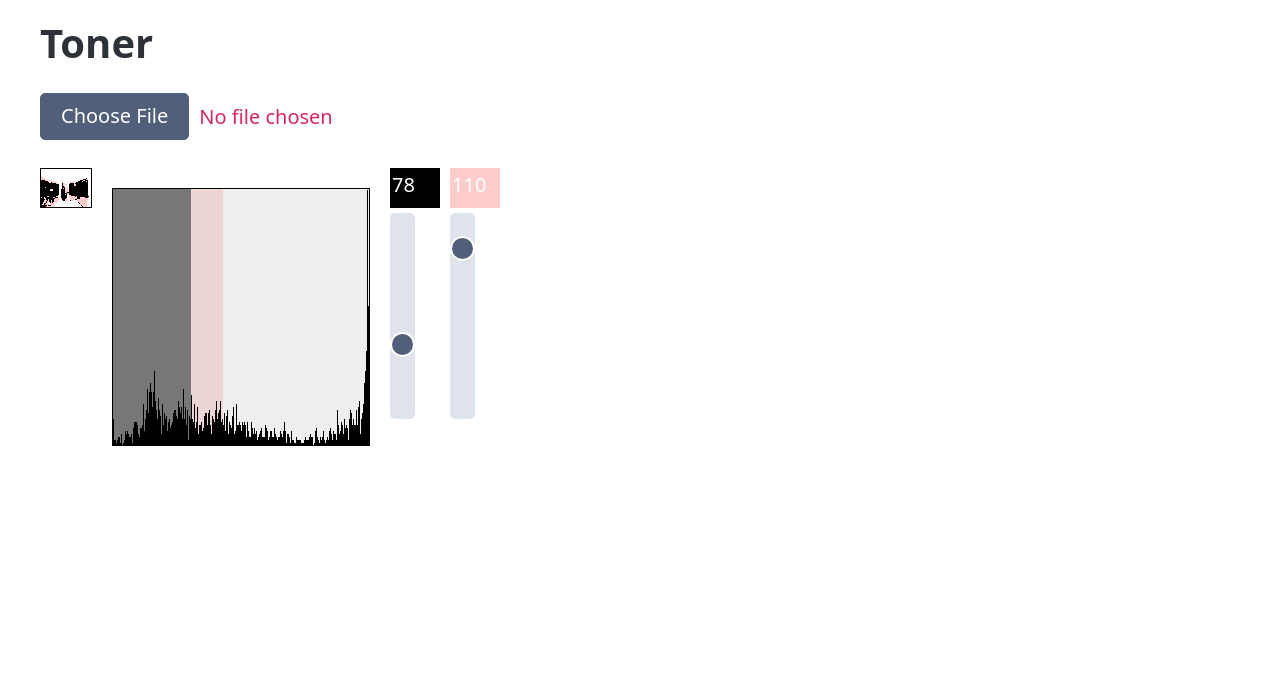
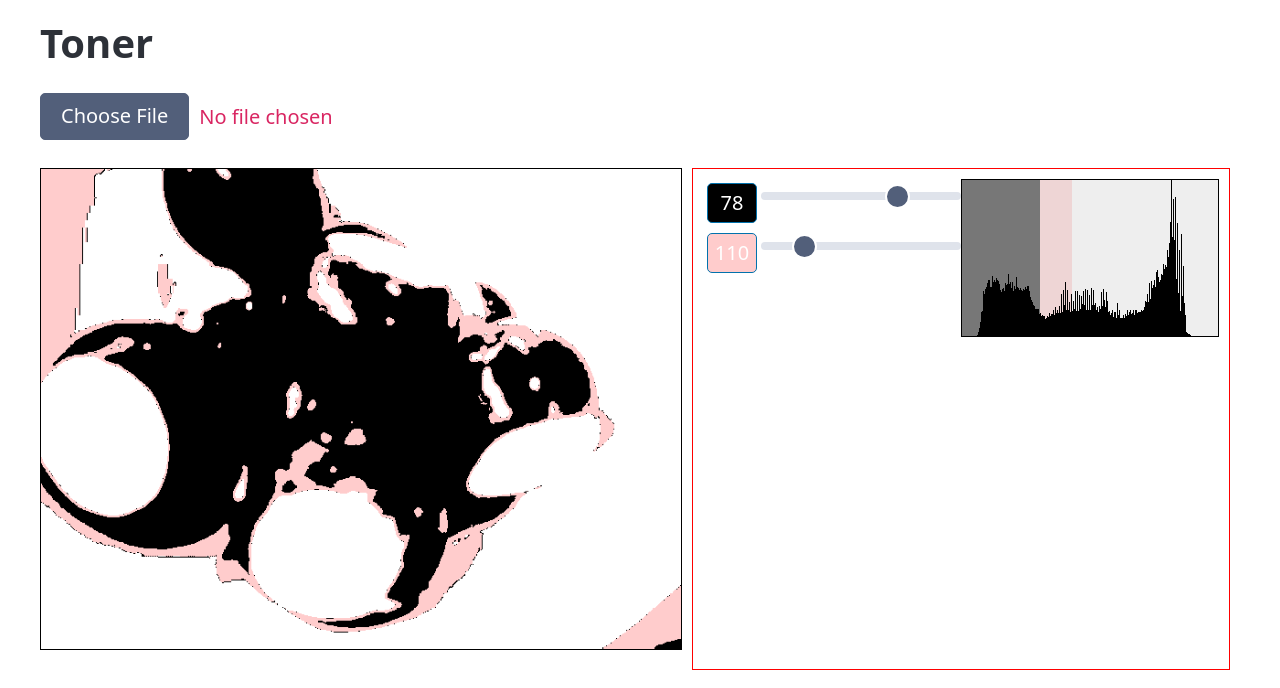
Before and after one commit to greggraf/twotone, a SvelteKit app: page / in a window 1280 px wide. Shown: the top 688 px of the page. Built offline with nearby package versions, Linux system fonts and the light colour scheme.

Commit message:
formatting

```diff
--- /dev/null
+++ b/src/lib/ColorSlider.svelte
@@ -0,0 +1,28 @@
+<script>
+	let { value = $bindable(), min, max, color } = $props();
+</script>
+
+<label
+	><button class="swatch" style="--color: {color};" on:click>
+		{value}
+	</button>
+	<input class="sliders" bind:value type="range" {min} {max} step="1" /></label
+>
+
+<style>
+	.swatch {
+		padding: 2px;
+		height: 2em;
+		width: 2.5em;
+		background-color: var(--color);
+		color: white;
+		margin: .2em;
+	}
+	.sliders {
+		width: 200px;
+	}
+	label {
+		display: flex;
+		margin: 0;
+	}
+</style>
--- a/src/lib/Histogram.svelte
+++ b/src/lib/Histogram.svelte
@@ -1,6 +1,8 @@
 <script>
+	const histogramHeight = 156;
+
 	function scaleValue(value, max = 255) {
-		return Math.floor((value / max) * 255);
+		return Math.floor((value / max) * histogramHeight);
 	}
 
 	function scaleValues(numbers = []) {
@@ -11,32 +13,50 @@
 	let { greyscaleImageData = [], blackpoint, whitepoint, hexColor } = $props();
 
 	let histogram = $derived.by(() => {
-        const histogram = new Array(256).fill(0);
+		const histogram = new Array(256).fill(0);
 		for (let i = 0; i < greyscaleImageData.length; i += 4) {
 			const grayscale = greyscaleImageData[i];
 			histogram[grayscale]++;
 		}
-        return(scaleValues(histogram))
-    });
-
+		return scaleValues(histogram);
+	});
 </script>
 
 {#if greyscaleImageData.length > 0}
-	<svg width="256" height="256" class="container">
+	<svg width="256" height={histogramHeight} class="container">
 		<g class="isolator">
 			<g fill="black">
 				{#each histogram as bar, i}
-					<rect x={i * 1} y={256 - bar} width="1" height={bar} />
+					<rect x={i * 1} y={histogramHeight - bar} width="1" height={bar} />
 				{/each}
 			</g>
 			<g fill="black">
-				<rect x="0" y="0" width={blackpoint} height="256" fill="black" class="overlay" />
+				<rect
+					x="0"
+					y="0"
+					width={blackpoint}
+					height={histogramHeight}
+					fill="black"
+					class="overlay"
+				/>
 			</g>
 			<g fill={hexColor}>
-				<rect x={blackpoint} y="0" width={whitepoint - blackpoint} height="256" class="overlay" />
+				<rect
+					x={blackpoint}
+					y="0"
+					width={whitepoint - blackpoint}
+					height={histogramHeight}
+					class="overlay"
+				/>
 			</g>
 			<g fill="#fff">
-				<rect x={whitepoint} y="0" width={256 - whitepoint} height="256" class="overlay" />
+				<rect
+					x={whitepoint}
+					y="0"
+					width={256 - whitepoint}
+					height={histogramHeight}
+					class="overlay"
+				/>
 			</g>
 		</g>
 	</svg>
@@ -50,7 +70,6 @@
 	.container {
 		border: 1px solid black;
 		box-sizing: content-box;
-		margin: 1em;
 		background-color: #eee;
 	}
 	.isolator {
--- a/src/lib/ImageUpload.svelte
+++ b/src/lib/ImageUpload.svelte
@@ -1,6 +1,6 @@
 <script>
 	import { onMount } from 'svelte';
-	import logo from '$lib/assets/IMG_0608small.jpeg';
+	import logo from '$lib/assets/radish2.jpg';
 
     let { imageLoaded } = $props();
 
--- a/src/routes/+page.svelte
+++ b/src/routes/+page.svelte
@@ -3,7 +3,7 @@
 	import Histogram from '$lib/Histogram.svelte';
 	import ProcessedImage from '$lib/ProcessedImage.svelte';
 	import ImageUpload from '$lib/ImageUpload.svelte';
-	import { derived } from 'svelte/store';
+	import ColorSlider from '$lib/ColorSlider.svelte';
 
 	const thirdcolors = [
 		[255, 204, 204],
@@ -22,9 +22,7 @@
 	let colorChoice = $state(0);
 
 	let hexColor = $derived(rgbToHex(thirdcolors[colorChoice]));
-	/**
-	 * @type {string | Iterable<any>}
-	 */
+
 	let greyscaleImagedata = $state.raw([]);
 
 	let reducedColorImagedata = $derived.by(() => {
@@ -37,8 +35,8 @@
 			thirdcolors[colorChoice]
 		);
 		console.timeEnd('reducedColorImagedata');
-		return _reducedColorImagedata;});
-
+		return _reducedColorImagedata;
+	});
 
 	function changeColor() {
 		colorChoice = colorChoice + 1 >= thirdcolors.length ? 0 : colorChoice + 1;
@@ -108,55 +106,40 @@
 <main>
 	<h1>Toner</h1>
 	<ImageUpload imageLoaded={handleImageLoad} />
-	<div style="display: flex">
+	<div class="container">
 		<section>
 			<ProcessedImage imageData={reducedColorImagedata} width={canvasWidth} height={canvasHeight} />
 		</section>
-		<section style="display: flex">
+		<section class="controls">
+			<div>
+				<ColorSlider bind:value={blackpoint} min={0} max={whitepoint} color="black" />
+				<ColorSlider
+					bind:value={whitepoint}
+					min={blackpoint}
+					max={256}
+					color={hexColor}
+					on:click={changeColor}
+				/>
+			</div>
 			<Histogram greyscaleImageData={greyscaleImagedata} {blackpoint} {whitepoint} {hexColor} />
-
-			<div style="display: flex">
-				<label for="blackpoint"
-					><div style="padding: 2px;height:2em; width:2.5em; background-color:black; color:white ">
-						{blackpoint}
-					</div>
-					<input
-						class="sliders"
-						bind:value={blackpoint}
-						type="range"
-						min="0"
-						max={whitepoint}
-						step="1"
-					/></label
-				>
-				<label for="whitepoint"
-					><div
-						style="padding: 2px;height:2em; width:2.5em; background-color:{hexColor}; color:white "
-						on:click={changeColor}
-					>
-						{whitepoint}
-					</div>
-					<input
-						class="sliders"
-						bind:value={whitepoint}
-						type="range"
-						min={blackpoint}
-						max="256"
-						step="1"
-					/></label
-				>
-			</div>
 		</section>
 	</div>
 </main>
 
 <style>
-	label {
-		width: 3em;
+	.container {
+		display: flex;
+		flex-direction: column;
+
+		@media (min-width: 600px) {
+			flex-direction: row;
+		}
 	}
-	.sliders {
-		writing-mode: vertical-rl;
-		width: initial;
-		height: 206px;
+	.controls {
+		display: flex;
+		flex-direction: row;
+		border: 1px red solid;
+		margin: 0 0.5em;
+		padding: 0.5em;
 	}
 </style>
```
